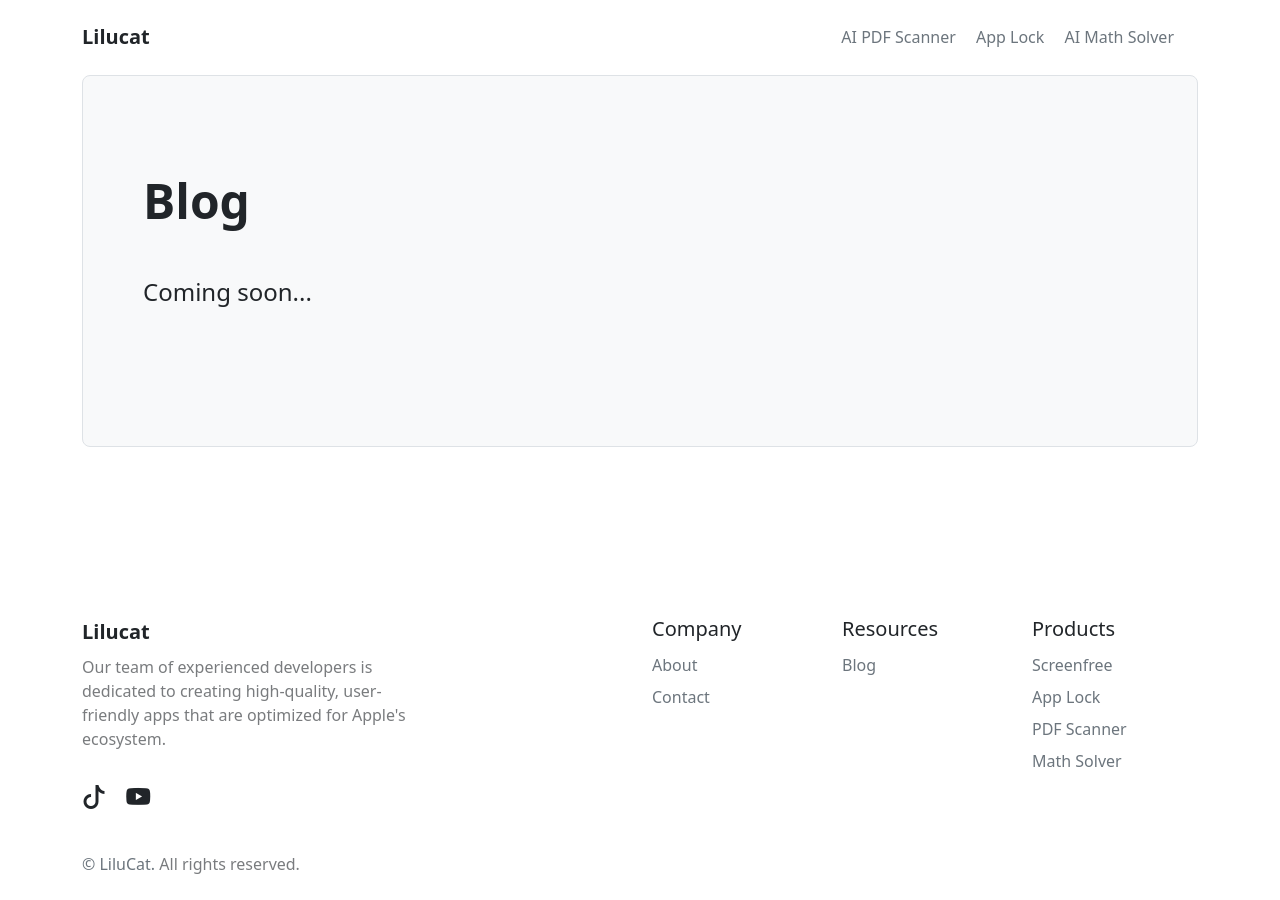
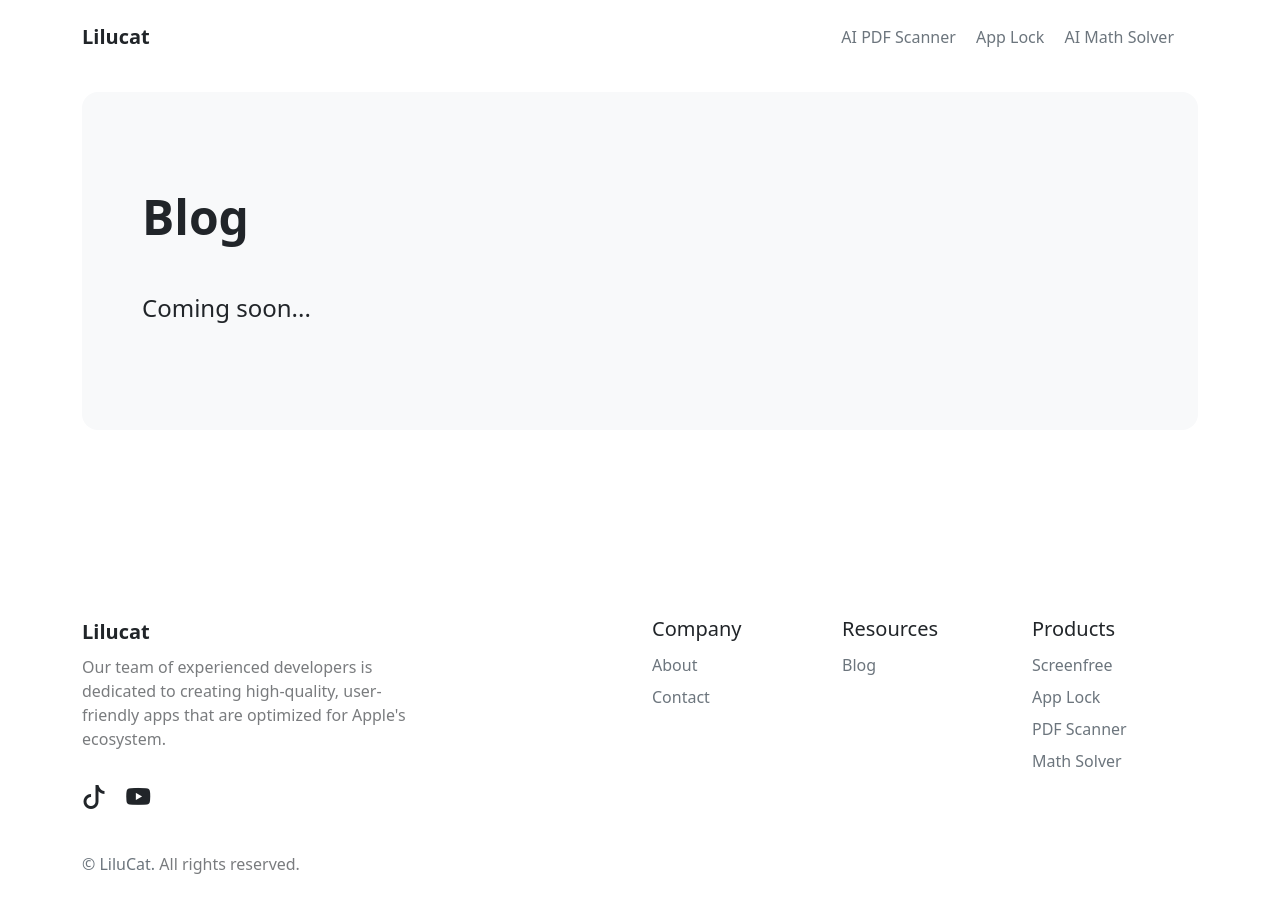
Before and after one commit to LiluKitty/lilucat.com, a Jekyll site: the page built from pages/blog.html, in a window 1280 px wide. Built offline with Jekyll 4.4.1, drawn with Linux system fonts in a browser that asks for light colours.

Commit message:
up to date

```diff
--- a/pages/about.html
+++ b/pages/about.html
@@ -5,7 +5,7 @@ description: Our team of experienced developers is dedicated to creating high-qu
 permalink: /about/
 ---
 <div class="container pb-md-5 pb-4 mt-3">
-  <div class="p-5 mb-4 bg-light rounded-3 border">
+  <div class="p-md-5 pb-md-3 p-4 mb-4 bg-light rounded-img">
     <div class="container-fluid py-5">
       <h1 class="display-5 fw-bold">{{ page.title }}</h1>
       <p class="col-md-8 fs-4">
--- a/pages/blog.html
+++ b/pages/blog.html
@@ -5,7 +5,7 @@ description: Our team of experienced developers is dedicated to creating high-qu
 permalink: /blog/
 ---
 <div class="container pb-md-5 pb-4 mt-3">
-  <div class="p-5 mb-4 bg-light rounded-3 border">
+  <div class="p-md-5 pb-md-3 p-4 mb-4 bg-light rounded-img">
     <div class="container-fluid py-5">
       <h1 class="display-5 fw-bold">{{ page.title }}</h1>
       <p class="col-md-8 fs-4">
```
